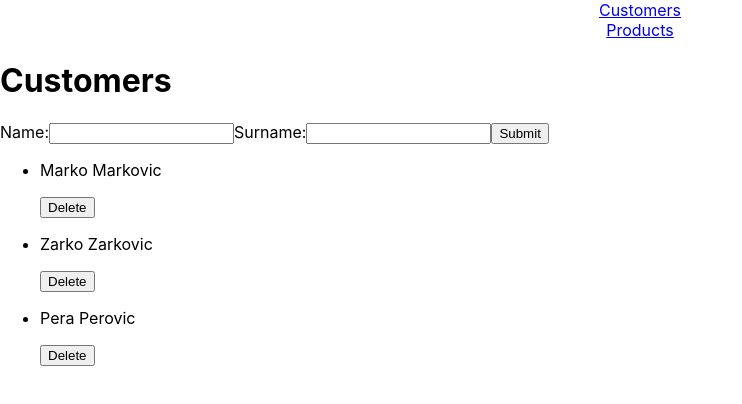
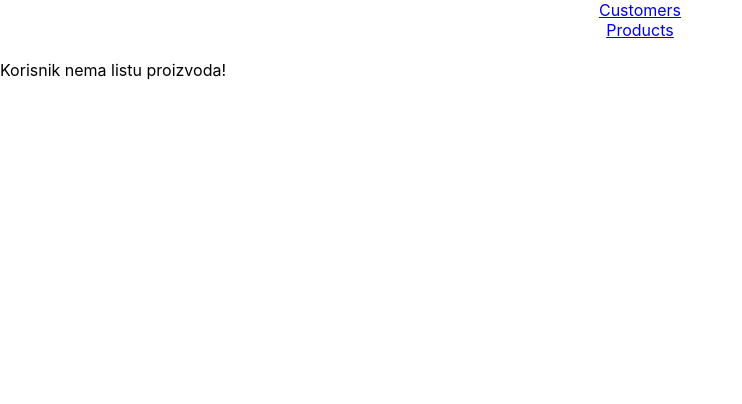
Before and after one commit to radojeRade/zadatakStoreApp, a React (Create React App) app: page /customers/1 in a window 1280 px wide. Shown: the top 404 px of the page, without its empty margins (0-742 px from the left). Built offline with nearby package versions, Linux system fonts and the light colour scheme.

Commit message:
Zadatak 4

```diff
--- a/src/Router.js
+++ b/src/Router.js
@@ -2,13 +2,17 @@ import React from "react";
 import { Switch, Route } from "react-router-dom";
 import AppCustomers from "./pages/AppCustomers";
 import AppProducts from "./pages/AppProducts";
+import SingleCustomer from "./pages/SingleCustomer";
 
 export default function Router(){
 
     return (
     <Switch>
-        <Route path="/customers">
+        <Route exact path="/customers">
             <AppCustomers />
+        </Route>
+        <Route path="/customers/:customerId">
+            <SingleCustomer />
         </Route>
         <Route path="/products">
             <AppProducts />
--- a/src/components/AppCustomersComponent.jsx
+++ b/src/components/AppCustomersComponent.jsx
@@ -1,4 +1,5 @@
 import React from "react";
+import { Link } from "react-router-dom";
 
 export default function AppCustomersComponent({id, name, surname, onDelete}){
 
@@ -6,7 +7,7 @@ export default function AppCustomersComponent({id, name, surname, onDelete}){
     <div>
         <ul>
             <li>
-            <p>{name} <span> {surname}</span> </p>
+            <Link to = {`/customers/${id}`}><p>{name} <span> {surname}</span> </p></Link>
             <span> <button onClick = {() => onDelete(id)}>Delete</button></span>
 
             </li>
--- /dev/null
+++ b/src/components/SingleCustomerPurchases.jsx
@@ -0,0 +1,24 @@
+import React from "react";
+
+export default function SingleCustomerPurchases({name, surname, purchases}){
+    return (
+    <div>
+        <h2>{name} {surname}</h2>
+
+        {purchases ?
+
+            purchases.map(purchase => (
+                <ul>
+                <li key = {purchase.id}>
+                    {purchase.name}
+                </li>
+                </ul>
+            ))
+
+            : <p>Korisnik nema listu proizvoda!</p>
+
+        }
+
+    </div>
+    )
+}
--- /dev/null
+++ b/src/pages/SingleCustomer.jsx
@@ -0,0 +1,22 @@
+import React , {useParams} from "react";
+import { useState } from "react";
+import SingleCustomerPurchases from "../components/SingleCustomerPurchases";
+import CustomerService from "../services/CustomerService";
+
+
+export default function SingleCustomer(){
+    const id = useParams;
+    const [customer, setNewCustomer] = useState(CustomerService.get(id))
+
+
+    // const getSingleCustomer = (id) => {
+    //     let singleCustomer = CustomerService.get(id);
+    //     setNewCustomer({...singleCustomer});
+    // }
+
+    return (
+    <div>
+      <SingleCustomerPurchases customer = {customer}/>
+    </div>
+    )
+}
```
